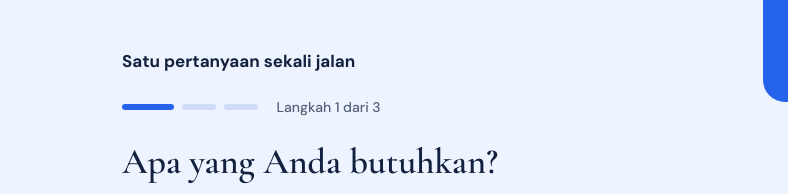
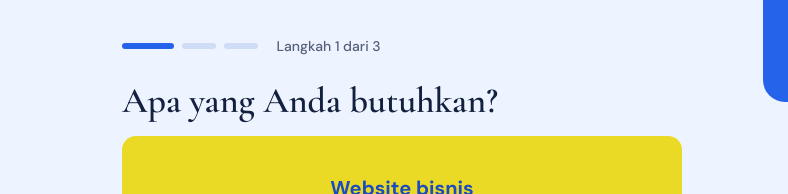
Before and after one commit to erm-cell/FINAL-WEB-TGUILD, a plain HTML site: page public/id.html in a window 1280 px wide. Shown: the part 5299-5493 px from the top of the page, 0-788 px from the left. Drawn offline with nearby package versions, Linux system fonts and the light colour scheme.

Commit message:
Update id.html

```diff
--- a/public/id.html
+++ b/public/id.html
@@ -264,7 +264,6 @@
       </div>
       <form id="quoteForm" class="qf" novalidate>
         <div class="qwrap">
-          <p class="qeye"><b>Satu pertanyaan sekali jalan</b></p>
           <div class="qdots" aria-hidden="true"><i class="on"></i><i></i><i></i></div>
           <p class="qstep" aria-live="polite" data-t="Langkah {n} dari 3">Langkah 1 dari 3</p>
           <fieldset class="qs"><legend>Apa yang Anda butuhkan?</legend><div class="qopts"><button type="button" class="qo" data-k="type" data-v="business" aria-pressed="false">Website bisnis</button><button type="button" class="qo" data-k="type" data-v="personal" aria-pressed="false">Portofolio pribadi</button><button type="button" class="qo" data-k="type" data-v="unsure" aria-pressed="false">Belum yakin</button></div></fieldset>
```
